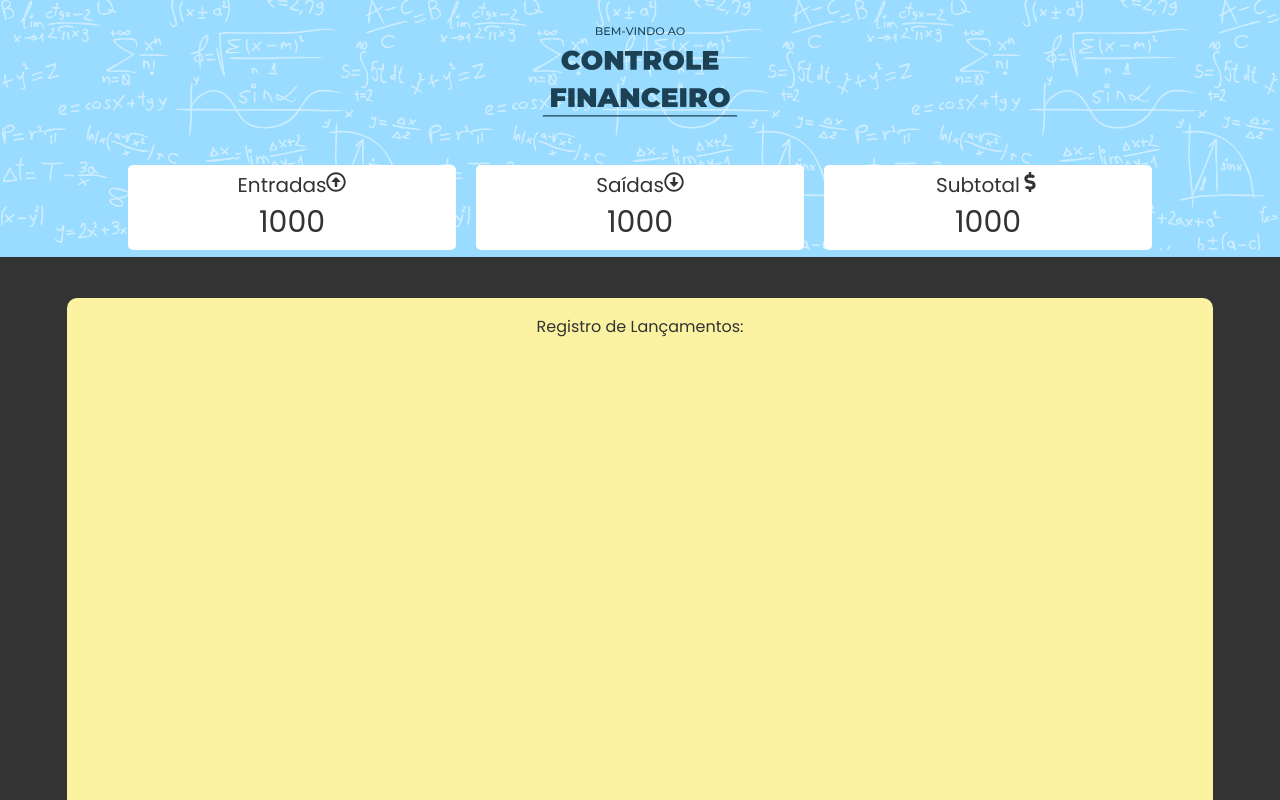
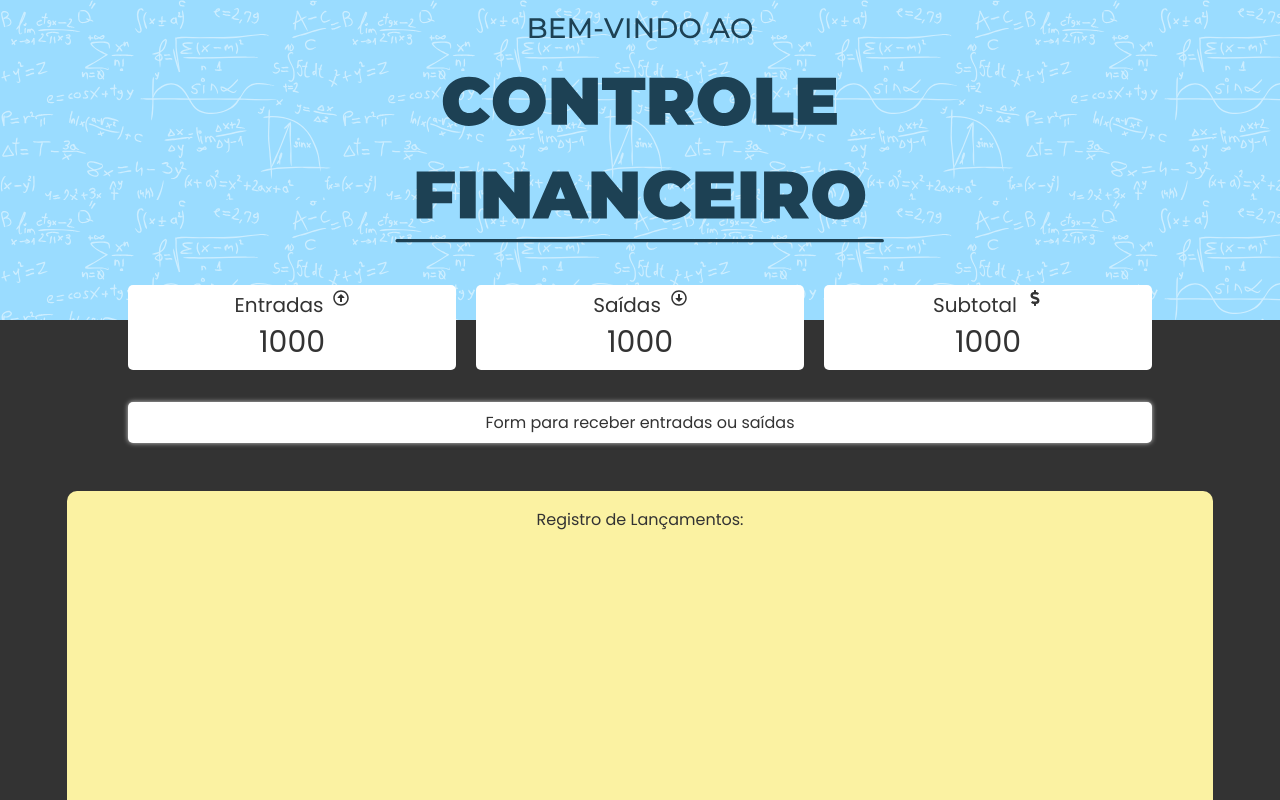
Before and after one commit to MarcioBADias/controle-financeiro, a React (Create React App) app: page / in a window 1280 px wide. Shown: the top 800 px of the page. Built offline with nearby package versions, Linux system fonts and the light colour scheme.

Commit message:
Introdução do Form e ajustes no Header

```diff
--- a/src/App.js
+++ b/src/App.js
@@ -2,6 +2,7 @@ import React from 'react';
 import Global from './styles/global';
 import Header from './components/Header';
 import CardsArea from './components/cards-area';
+import Form from './components/form';
 import ResumeArea from './components/resume-area';
 
 const App = () => {
@@ -9,6 +10,7 @@ const App = () => {
         <>
         <Header />
         <CardsArea />
+        <Form />
         <ResumeArea />
         <Global/>
         </>
--- a/src/components/Header/index.js
+++ b/src/components/Header/index.js
@@ -1,6 +1,6 @@
 import React from 'react';
 
-import Background from '../../assets/imgs/header-arte.svg';
+import TitleArt from '../../assets/imgs/header-title.svg';
 
 
 import * as C from './styles';
@@ -9,7 +9,7 @@ const Header = () => {
     return (
         <C.Container>
             <C.Header>
-                <C.Img src={Background} alt='background "Controle Financeiro"' />
+                <C.Img src={TitleArt} alt='Arte descrevendo "Controle Financeiro"' />
             </C.Header>
         </C.Container>
     );
--- a/src/components/Header/styles.js
+++ b/src/components/Header/styles.js
@@ -1,23 +1,26 @@
 import styled from 'styled-components';
 
+import BackgroundTitle from '../../assets/imgs/header-bg.svg';
+
 export const Container = styled.div`
-    height: 200px;
+    height: 40vh;
     text-align: center;
 
     @media (max-width: 500px) {
-        height: 53vh;
+        height: 30vh;
     }
 `;
 
 export const Header = styled.header`
+    background-image: url(${BackgroundTitle});
     background-color: #9adcff;
+    height: 100%;
 `;
 
 export const Img = styled.img`
-    min-width: 100%;
-    height: 100%;
+    height: 80%;
 
     @media (max-width: 500px) {
-        height: 60vh;
+        height: 65%;
     }
 `;
--- a/src/components/cards-area/styles.js
+++ b/src/components/cards-area/styles.js
@@ -12,6 +12,6 @@ export const Container = styled.div`
     @media (max-width: 500px) {
         align-items: center;
         flex-direction: column;
-        margin-top: -150px;
+        margin-top: -40px;
     }
 `;
--- a/src/components/cards/index.js
+++ b/src/components/cards/index.js
@@ -8,8 +8,8 @@ const Cards = ({ title, Icon, value }) => {
             <C.Header>
                 <C.HeaderTitle>
                     {title}
-                    <Icon />
                 </C.HeaderTitle>
+                <Icon />
             </C.Header>
             <C.Total>{value}</C.Total>
         </C.Container>
--- a/src/components/cards/styles.js
+++ b/src/components/cards/styles.js
@@ -28,7 +28,6 @@ export const Container = styled.div`
 `;
 
 export const Header = styled.header`
-    align-item: center
     display: flex;
     gap: 10px;
     justify-content: space-around;
--- /dev/null
+++ b/src/components/form/index.js
@@ -0,0 +1,11 @@
+import React from "react";
+
+import * as C from './styles';
+
+const Form = () => {
+    return (
+        <C.Container>Form para receber entradas ou saídas</C.Container>
+    )
+}
+
+export default Form;
--- /dev/null
+++ b/src/components/form/styles.js
@@ -0,0 +1,15 @@
+import styled from "styled-components";
+
+export const Container = styled.div`
+    max-width: 1024px;
+    margin: 2rem auto;
+    width: 90vw;
+    color: #333;
+    background-color: #fff;
+    box-shadow: 0px 0px 5px #ccc;
+    border-radius: 5px;
+    display: flex;
+    justify-content: space-around;
+    padding: .5rem 0;
+    gap: 10px;
+`;
--- a/src/components/resume-area/styles.js
+++ b/src/components/resume-area/styles.js
@@ -2,10 +2,10 @@ import styled from "styled-components";
 
 export const Container = styled.div`
     background-color: #fbf2a2;
-    border-radius: 10px;
+    border-radius: 10px 10px 0 0;
     color: #333;
     height: 60vh;
-    margin: 3rem auto;
+    margin: 3rem auto 0;
     padding: 1rem;
     width: 87vw;
     text-align: center;
```
Also changed, not shown: src/assets/imgs/header-bg.svg (added), src/assets/imgs/header-title.svg (added).
